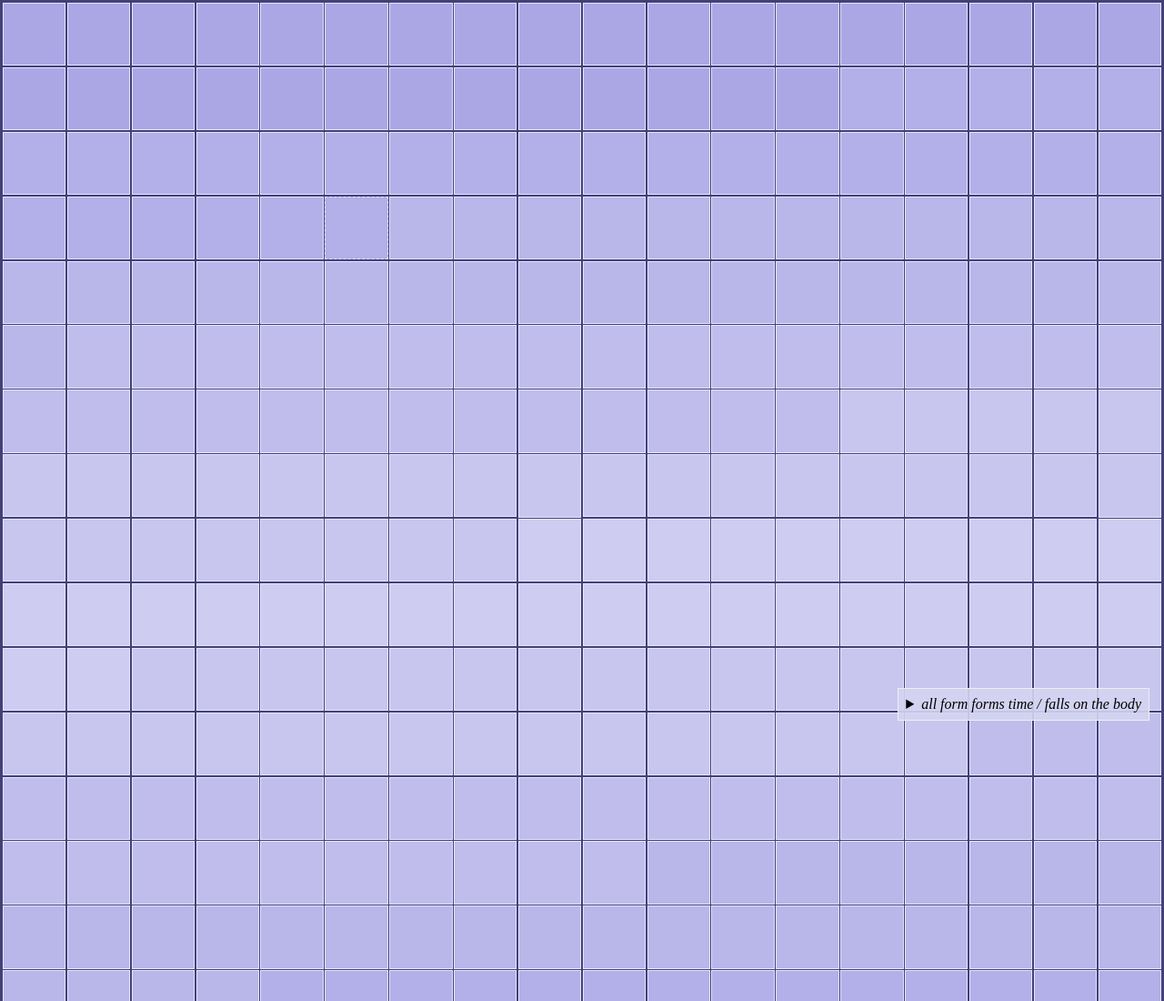
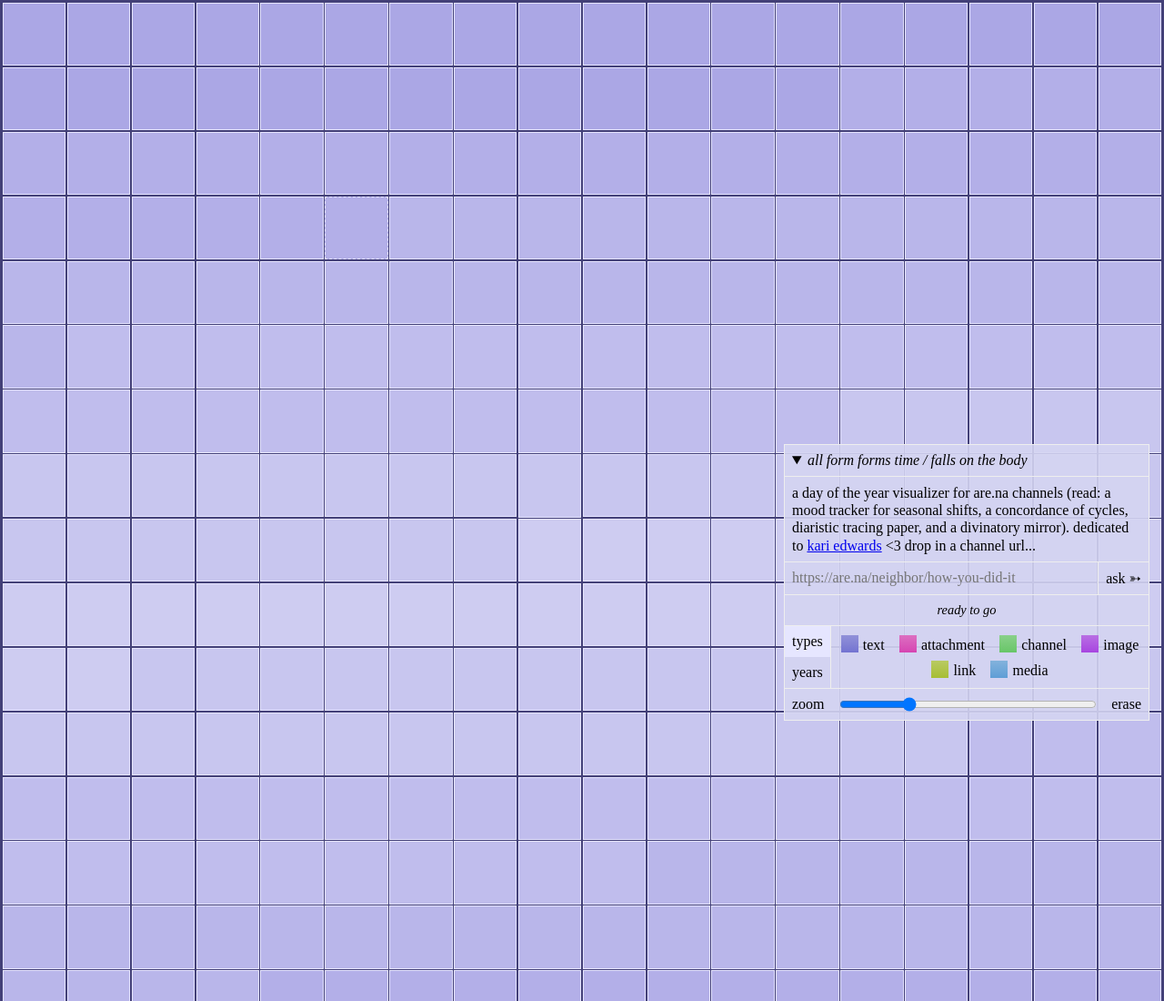
Before and after one commit to spring-radish/forms-time, a website built with Vite: page index.html in a window 1280 px wide. Shown: the top 1100 px of the page at 91% size. Built offline with nearby package versions, Linux system fonts and the light colour scheme.

Commit message:
years legend

```diff
--- a/index.html
+++ b/index.html
@@ -8,7 +8,7 @@
   <link rel="stylesheet" type="text/css" href="style.css">
 </head>
 <body>
-  <details id="circumstances">
+  <details open id="circumstances">
     <summary><h1>all form forms time / falls on the body</h1></summary>
     <p>
       a day of the year visualizer for are.na channels (read:
@@ -29,6 +29,23 @@
     <p id="status">
       javascript is required
     </p>
+    <div class="legends">
+      <form>
+        <label>types<input type="radio" name="legend" value="types" checked></label>
+        <label>years<input type="radio" name="legend" value="years"></label>
+      </form>
+      <ul id="types-legend">
+        <li class="text">text</li>
+        <li class="attachment">attachment</li>
+        <li class="channel">channel</li>
+        <li class="image">image</li>
+        <li class="link">link</li>
+        <li class="media">media</li>
+      </ul>
+      <ul id="years-legend">
+        <li>add a channel to count years</li>
+      </ul>
+    </div>
     <form>
       <label for="zoom-slider">zoom</label>
       <input type="range" min="2" max="10.1" step=".3" value="4.2" id="zoom-slider">
--- a/modules/blocks.js
+++ b/modules/blocks.js
@@ -29,12 +29,12 @@ export function renderDay(blocks, date) {
     blocks.sort((a, b) => a.fullyear - b.fullyear)
 
     const previewInner = blocks.map(block =>
-        `<div class='preview ${block.class.toLowerCase()}'></div>`)
+        `<div class="preview ${block.class.toLowerCase()} year-${block.fullyear}"></div>`)
         .join('')
     const preview = `<a href="#inner-${date}">${previewInner}</a>`
 
     const articleInner = blocks.map(block =>
-        `<section class="${block.class.toLowerCase()}">
+        `<section class="${block.class.toLowerCase()} year-${block.fullyear}">
             <a class="block" href="//are.na/block/${block.id}" target="_blank">${block.fullyear}</a>
             ${findTemplate(block)}
         </section>`)
--- a/modules/year.js
+++ b/modules/year.js
@@ -21,26 +21,36 @@ const months = [
     [12, 31]
 ]
 
-export const plainYear = new Map(months
+const base = new Map(months
     .map(([m, dn]) =>
         rangeArray(dn)
         .map(d => [`${m}-${d}`, []])
     ).flat())
 
+const plainYear = {
+    days: base,
+    info: {
+        yearsRepresented: new Set()
+    }
+}
+
 
 export function intoYear(blocks, currentYear) {
-    // console.log(year)
     const year = currentYear || plainYear
     if (blocks === null) return year
+
+    const {days, info} = year
+    // console.log(year)
 
     blocks.forEach(block => {
         const {month, day, fullyear} = dayOfYear(block.title, block.connected_at, block.created_at)
         const date = `${month}-${day}`
-        const pastArray = year.get(date) ?? []
+        const pastArray = days.get(date) ?? []
         block.fullyear = fullyear
         const nextArray = [...pastArray, block]
-        year.set(date, nextArray)
+        days.set(date, nextArray)
+        info.yearsRepresented.add(fullyear)
     })
 
-    return year
+    return {days, info}
 }
--- a/script.js
+++ b/script.js
@@ -10,6 +10,7 @@ const channelGo = document.getElementById('channel-go')
 const status = document.getElementById('status')
 const calendarList = document.getElementById('calendar-list')
 const zoomSlider = document.getElementById('zoom-slider')
+const yearsLegend = document.getElementById('years-legend')
 
 
 let BIGCAL = null
@@ -29,15 +30,21 @@ async function addDays(url) {
         : {message: 'ready to go', blocks: null}
 
     console.log('message', message)
+    console.log(blocks)
 
-    const thisYear = intoYear(blocks, BIGCAL)
-    const yearHtml = [...thisYear]
+    const year = intoYear(blocks, BIGCAL)
+    const yearHtml = [...year.days]
         .map(([date, blocks]) =>
             renderDay(blocks, date))
         .join(' ')
 
     calendarList.innerHTML = yearHtml
-    BIGCAL = thisYear
+    BIGCAL = year
+    console.log(year.info)
+    yearsLegend.innerHTML = [...year.info.yearsRepresented]
+        .sort()
+        .map(y => `<li class='year-${y}'>${y}</li>`)
+        .join(' ')
 
     return message
 }
--- a/style.css
+++ b/style.css
@@ -5,6 +5,7 @@ body {
 
 p {
   margin: 0;
+  line-height: 1.2;
 }
 img {
   height: auto;
@@ -92,6 +93,50 @@ h1 {
   font-style: italic;
 }
 
+.legends {
+  display: flex;
+
+  form {
+    flex-direction: column;
+    border-right: var(--border);
+  }
+  label {
+    cursor: pointer;
+  }
+  label:has(:checked) {
+    background: #e6e6ff;
+  }
+  input[type="radio"] {
+    display: none;
+  }
+  ul {
+    display: flex;
+    list-style: none;
+    padding: .5rem;
+    margin: 0;
+    gap: 5px 1rem;
+    flex-wrap: wrap;
+    justify-content: center;
+    align-items: center;
+    flex-grow: 1;
+  }
+  li::before {
+    content: '';
+    display: inline-block;
+    height: 1.2em;
+    aspect-ratio: 1;
+    margin-right: 5px;
+    background: linear-gradient(to top, var(--color, #7373d1), #eee 400%);
+    vertical-align: text-bottom;
+  }
+  form:has([value="years"]:checked) ~ #types-legend {
+    display: none;
+  }
+  form:has([value="types"]:checked) ~ #years-legend {
+    display: none;
+  }
+}
+
 #calendar-list {
   display: grid;
   grid-template-columns: repeat(auto-fit, minmax(var(--zoom, 4.2rem), 1fr));
@@ -153,6 +198,21 @@ h1 {
 .image { --color: #a745e0 }
 .link { --color: #a7be34 }
 .media { --color: #5f9ed6 }
+
+body:has([value="years"]:checked) {
+  .year-2013 { --color: #6A2D75 }
+  .year-2014 { --color: #6F3786 }
+  .year-2015 { --color: #724197 }
+  .year-2016 { --color: #734DA6 }
+  .year-2017 { --color: #7359B5 }
+  .year-2018 { --color: #7366C4 }
+  .year-2019 { --color: #9574DA }
+  .year-2020 { --color: #BB75E2 }
+  .year-2021 { --color: #E578E9 }
+  .year-2022 { --color: #F07BCE }
+  .year-2023 { --color: #F67EAD }
+  .year-2024 { --color: #FB838B }
+}
 /*.text { --color: #7373d1 }*/
 
 .content {
```
